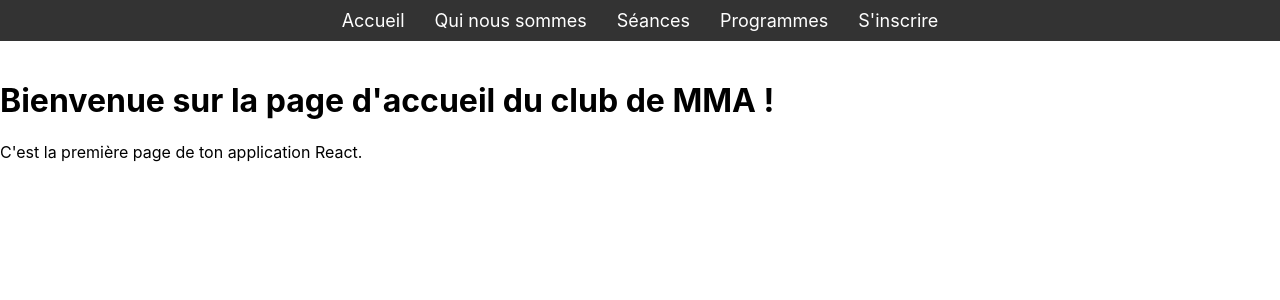
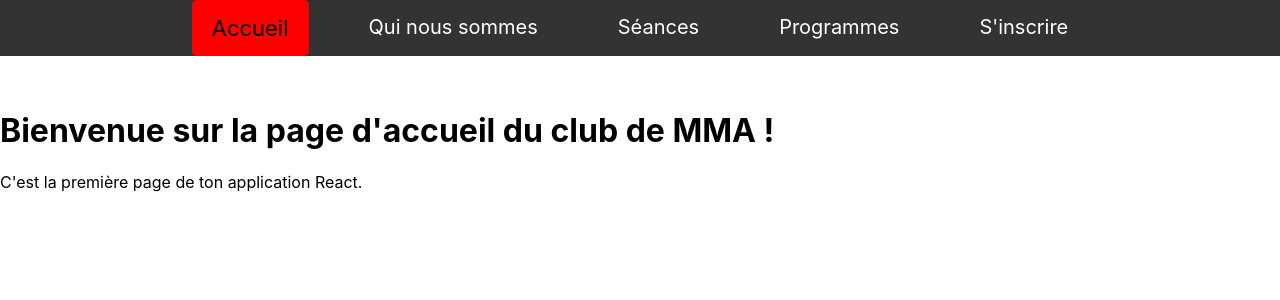
Before and after one commit to YHA76/my-mma-club-frontend, a React (Create React App) app: page / in a window 1280 px wide. Shown: the top 300 px of the page. Built offline with nearby package versions, Linux system fonts and the light colour scheme.

Commit message:
soft change

```diff
--- a/public/index.html
+++ b/public/index.html
@@ -24,7 +24,7 @@
       work correctly both with client-side routing and a non-root public URL.
       Learn how to configure a non-root public URL by running `npm run build`.
     -->
-    <title>React App</title>
+    <title>MMA CASBAH FIGHT</title>
   </head>
   <body>
     <noscript>You need to enable JavaScript to run this app.</noscript>
--- a/src/components/NavBar.js
+++ b/src/components/NavBar.js
@@ -1,6 +1,5 @@
 import React from 'react';
-import { Link } from 'react-router-dom';
-import { motion } from 'framer-motion';
+import { NavLink } from 'react-router-dom'; // Utilisation de NavLink
 import '../styles/NavBar.css'; // Importation du fichier CSS
 
 function Navbar() {
@@ -8,44 +7,50 @@ function Navbar() {
     <nav className="navbar">
       <ul className="navList">
         <li className="navItem">
-          <motion.div
-            whileHover={{ scale: 1.2, rotate: 15 }}
-            whileTap={{ scale: 0.8, rotate: -15, borderRadius: "100%" }}
+          <NavLink
+            to="/"
+            className="navLink"
+            activeClassName="active" // Classe ajoutée lorsque le lien est actif
+            exact
           >
-            <Link to="/" className="navLink">Accueil</Link>
-          </motion.div>
+            Accueil
+          </NavLink>
         </li>
         <li className="navItem">
-          <motion.div
-            whileHover={{ scale: 1.2, rotate: 15 }}
-            whileTap={{ scale: 0.8, rotate: -15, borderRadius: "100%" }}
+          <NavLink
+            to="/about"
+            className="navLink"
+            activeClassName="active"
           >
-            <Link to="/about" className="navLink">Qui nous sommes</Link>
-          </motion.div>
+            Qui nous sommes
+          </NavLink>
         </li>
         <li className="navItem">
-          <motion.div
-            whileHover={{ scale: 1.2, rotate: 15 }}
-            whileTap={{ scale: 0.8, rotate: -15, borderRadius: "100%" }}
+          <NavLink
+            to="/seances"
+            className="navLink"
+            activeClassName="active"
           >
-            <Link to="/seances" className="navLink">Séances</Link>
-          </motion.div>
+            Séances
+          </NavLink>
         </li>
         <li className="navItem">
-          <motion.div
-            whileHover={{ scale: 1.2, rotate: 15 }}
-            whileTap={{ scale: 0.8, rotate: -15, borderRadius: "100%" }}
+          <NavLink
+            to="/programmes"
+            className="navLink"
+            activeClassName="active"
           >
-            <Link to="/programmes" className="navLink">Programmes</Link>
-          </motion.div>
+            Programmes
+          </NavLink>
         </li>
         <li className="navItem">
-          <motion.div
-            whileHover={{ scale: 1.2, rotate: 15 }}
-            whileTap={{ scale: 0.8, rotate: -15, borderRadius: "100%" }}
+          <NavLink
+            to="/inscrire"
+            className="navLink"
+            activeClassName="active"
           >
-            <Link to="/inscrire" className="navLink">S'inscrire</Link>
-          </motion.div>
+            S'inscrire
+          </NavLink>
         </li>
       </ul>
     </nav>
--- a/src/styles/NavBar.css
+++ b/src/styles/NavBar.css
@@ -1,7 +1,6 @@
-/* Styles pour la barre de navigation */
 .navbar {
   background-color: #333;
-    padding: 10px 0;
+  padding: 15px 0; /* Plus d'espace en haut et en bas */
   position: fixed;
   top: 0;
   width: 100%;
@@ -17,15 +16,27 @@
 }
 
 .navItem {
-    margin: 0 15px;
+  margin: 0 20px; /* Augmenter légèrement l'espace entre les éléments pour équilibrer */
 }
 
 .navLink {
   color: white;
   text-decoration: none;
-    font-size: 18px;
+  font-size: 20px; /* Taille de texte légèrement plus grande pour correspondre au padding */
+  padding: 15px 20px; /* Espacement interne plus important pour correspondre à la barre */
+  transition: all 0.3s ease;
 }
 
 .navLink:hover {
-    color: #ccc; /* Ajouter un effet de hover sur le lien */
+  color: black; /* Conserver le contraste lors du survol */
+  background-color: red;
+  font-size: 22px; /* Augmenter la taille au survol */
+  border-radius: 5px;
 }
+
+.navLink.active {  /* Style pour le lien actif */
+  background-color: red;
+  font-size: 22px; /* Conserver la même taille que lors du survol pour l'actif */
+  border-radius: 5px;
+  color: black; /* Couleur du texte noir pour le lien actif */
+}
--- a/src/views/About.js
+++ b/src/views/About.js
@@ -6,7 +6,7 @@ function About() {
   return (
     <div>
         <Navbar />
-        <div style={{ paddingTop: '60px' }}> {/* Pour éviter le chevauchement avec la navbar */}
+        <div style={{ paddingTop: '90px' }}> {/* Pour éviter le chevauchement avec la navbar */}
       <h1>Qui nous sommes</h1>
       <p>Voici la page qui décrit qui nous sommes.</p>
     </div>
--- a/src/views/Home.js
+++ b/src/views/Home.js
@@ -5,7 +5,7 @@ function Home() {
   return (
     <div>
       <Navbar />
-      <div style={{ paddingTop: '60px' }}> {/* Pour éviter le chevauchement avec la navbar */}
+      <div style={{ paddingTop: '90px' }}> {/* Pour éviter le chevauchement avec la navbar */}
         <h1>Bienvenue sur la page d'accueil du club de MMA !</h1>
         <p>C'est la première page de ton application React.</p>
       </div>
--- a/src/views/Inscrire.js
+++ b/src/views/Inscrire.js
@@ -6,7 +6,7 @@ function Inscrire() {
   return (
     <div>
             <Navbar />
-            <div style={{ paddingTop: '60px' }}> {/* Pour éviter le chevauchement avec la navbar */}
+            <div style={{ paddingTop: '90px' }}> {/* Pour éviter le chevauchement avec la navbar */}
       <h1>S'inscrire</h1>
       <p>Inscrivez-vous à notre club de MMA.</p>
     </div>
--- a/src/views/Programmes.js
+++ b/src/views/Programmes.js
@@ -6,7 +6,7 @@ function Programmes() {
   return (
     <div>
             <Navbar />
-            <div style={{ paddingTop: '60px' }}> {/* Pour éviter le chevauchement avec la navbar */}
+            <div style={{ paddingTop: '90px' }}> {/* Pour éviter le chevauchement avec la navbar */}
       <h1>Programmes</h1>
       <p>Découvrez nos programmes d'entraînement ici.</p>
     </div>
--- a/src/views/Seances.js
+++ b/src/views/Seances.js
@@ -6,7 +6,7 @@ function Seances() {
   return (
     <div>
             <Navbar />
-            <div style={{ paddingTop: '60px' }}> {/* Pour éviter le chevauchement avec la navbar */}
+            <div style={{ paddingTop: '90px' }}> {/* Pour éviter le chevauchement avec la navbar */}
       <h1>Séances</h1>
       <p>Découvrez nos séances ici.</p>
     </div>
```
Lines whose indentation alone changed are shown as unchanged.
